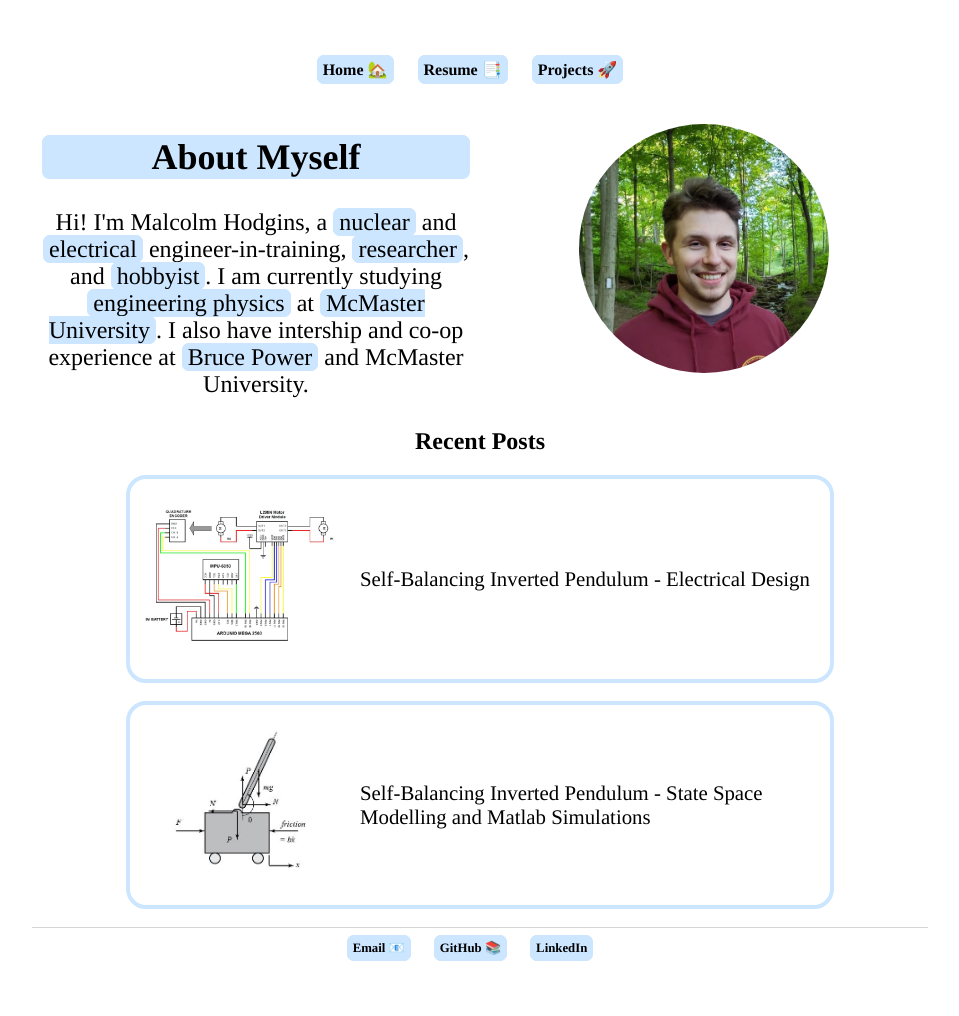
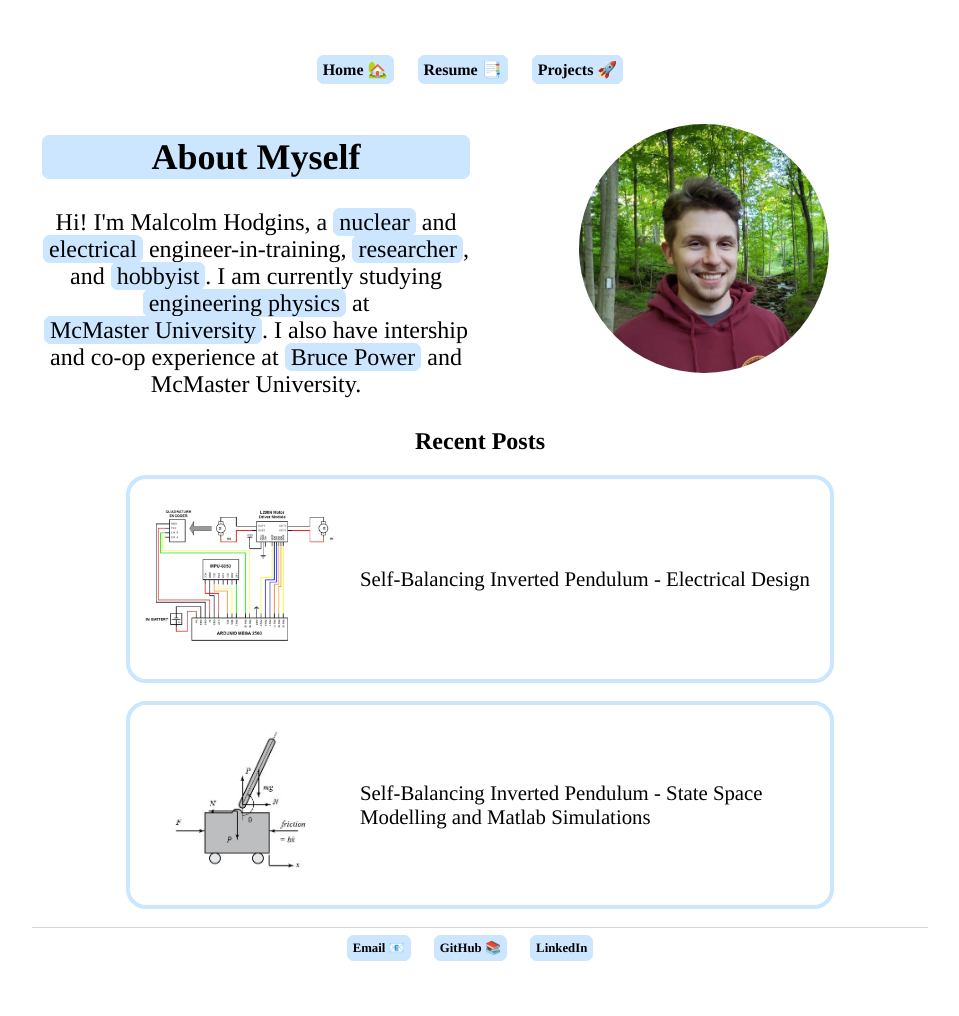
Before and after one commit to MalcolmHodgins/MalcolmHodgins.github.io, a Jekyll site: the page built from index.html, in a window 1280 px wide. Shown: the whole page, without its empty margins (160-1119 px from the left). Built offline with Jekyll 4.4.1, drawn with Linux system fonts in a browser that asks for light colours.

Commit message:
home page styling update

```diff
--- a/css/main.css
+++ b/css/main.css
@@ -66,7 +66,7 @@ nav ul li, footer ul li {
 .flex-container-home-post-list > div > img {
   max-width: 200px;
   height: auto;
-  border-radius: 20px;
+  border-radius: 30px;
 }
 
 a {
--- a/index.html
+++ b/index.html
@@ -5,13 +5,13 @@ title: Malcolm Hodgins, Engineering Student
 <div class="flex-container-home-intro">
 	<div>
 		<h2 class="button_header"> About Myself </h2>
-		Hi! I'm Malcolm Hodgins, a <a href="nuclear-experience" class="button">nuclear</a> and <a href="electrical-experience" class="button">electrical</a> engineer-in-training, <a href="research-experience" class="button">researcher</a>, and <a href="hobbyist-experience" class="button">hobbyist</a>. I am currently studying <a href="https://en.wikipedia.org/wiki/Engineering_physics" class="button">engineering physics</a> at <a href="https://www.mcmaster.ca/" class="button">McMaster University</a>. I also have intership and co-op experience at <a href="https://www.brucepower.com/what-we-do/" class="button">Bruce Power</a> and McMaster University.
+		Hi! I'm Malcolm&nbsp;Hodgins, a <a href="nuclear-experience" class="button">nuclear</a> and <a href="electrical-experience" class="button">electrical</a> engineer-in-training, <a href="research-experience" class="button">researcher</a>, and <a href="hobbyist-experience" class="button">hobbyist</a>. I am currently studying <a href="https://en.wikipedia.org/wiki/Engineering_physics" class="button">engineering&nbsp;physics</a> at <a href="https://www.mcmaster.ca/" class="button">McMaster&nbsp;University</a>. I also have intership and co-op experience at <a href="https://www.brucepower.com/what-we-do/" class="button">Bruce&nbsp;Power</a> and McMaster University.
 	</div>
 	<div>
 		<img src="/images/home_page/profile.jpg">
 	</div>
 </div>
-<h2 class="centered"> Recent Posts </h2>
+<h2 class="centered" class="button_header"> Recent Posts </h2>
 {% for post in site.posts %}
 	<div class="flex-container-home-post-list">
 		<div>
```
